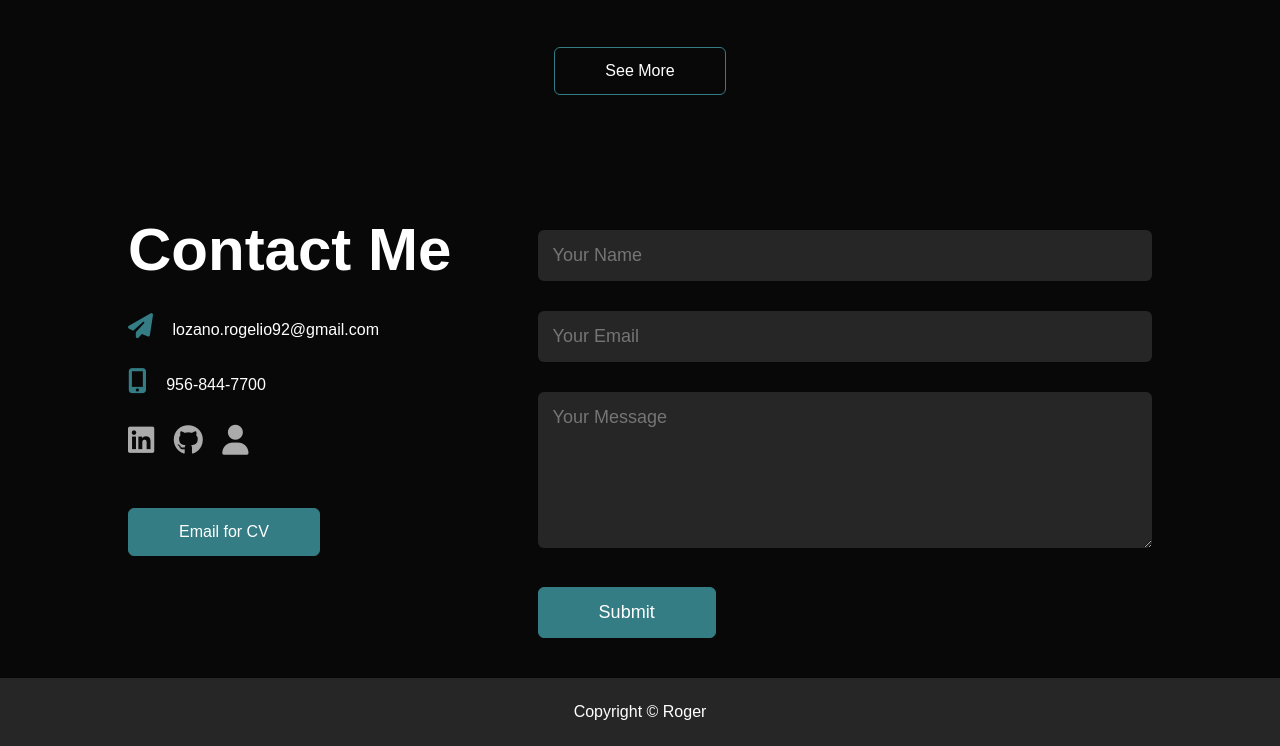
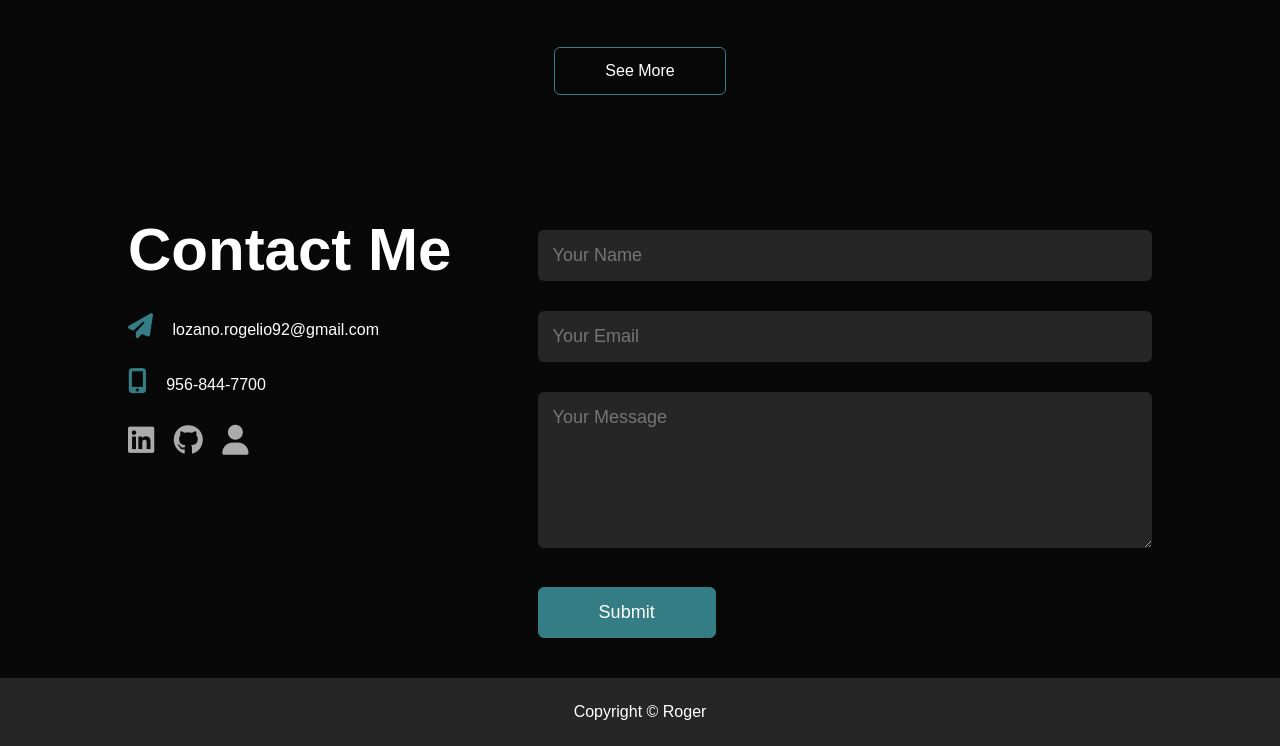
Before and after one commit to VenusCohort/rogeliolozano, a website: page index.html in a window 1280 px wide. Shown: the part 2464-3210 px from the top of the page. Drawn offline with Linux system fonts and the light colour scheme.

Commit message:
Small update

```diff
--- a/index.html
+++ b/index.html
@@ -151,7 +151,7 @@
                         <a href="https://github.com/LozanoRogelio"><i class="fa-brands fa-github"></i></a>
                         <a href="https://alumni.codeup.com/students/1604"><i class="fa-solid fa-user"></i></a>
                     </div>
-                    <a href="#" download class="btn btn2">Email for CV</a>
+<!--                    <a href="#" download class="btn btn2">Email for CV</a>-->
                 </div>
                 <div class="contact-right">
                     <form name="submit-to-google-sheet">
```
